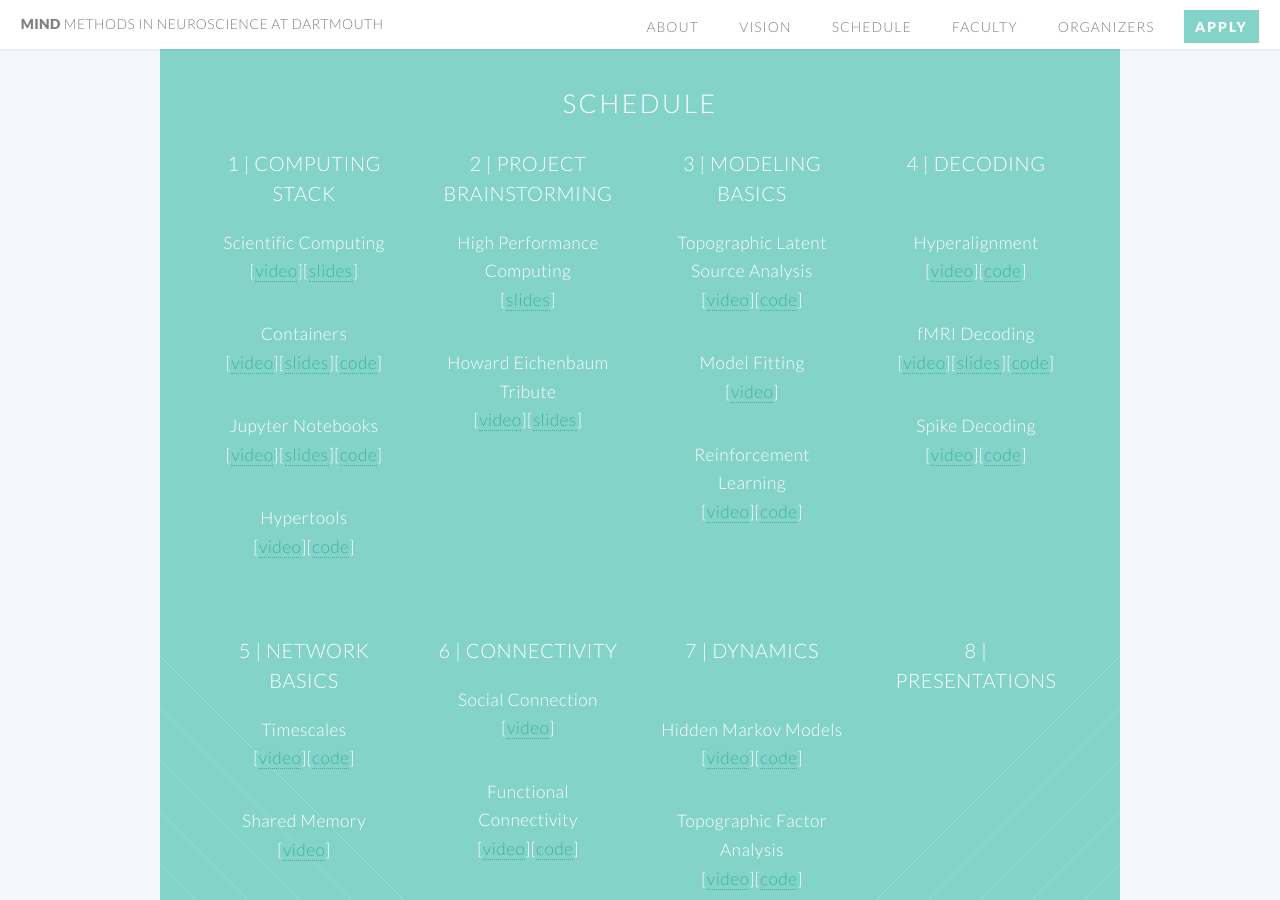
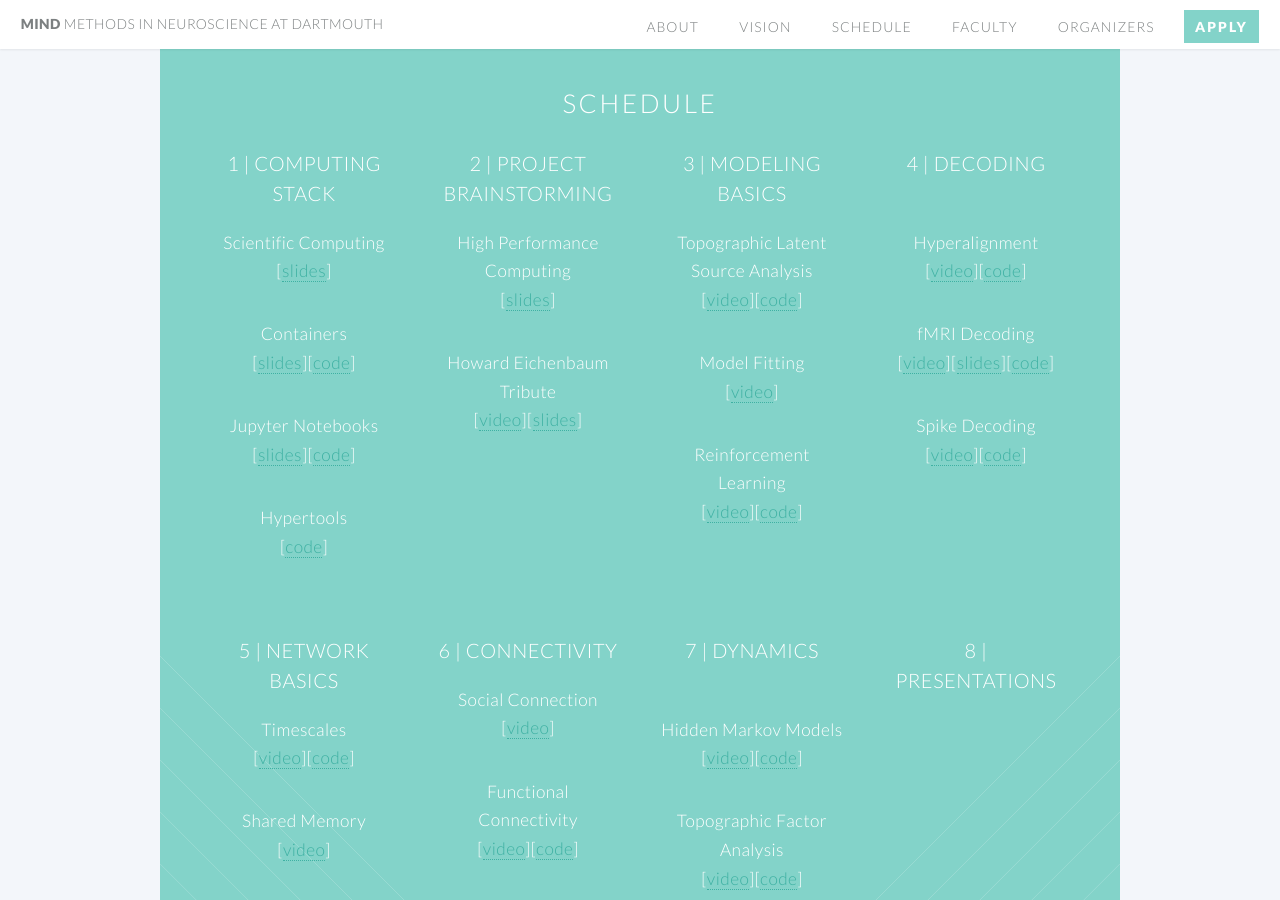
Before and after one commit to Summer-MIND/Summer-MIND.github.io, a Jekyll site: the page built from index.html, in a window 1280 px wide and 900 px high, scrolled down 1465 px. Built offline with Jekyll 4.4.1, drawn with Linux system fonts in a browser that asks for light colours; comment, search, counter and statistics services are not loaded.

Commit message:
removed empty links

```diff
--- a/index.html
+++ b/index.html
@@ -55,10 +55,10 @@
 										<h3>1 | Computing Stack</h3>
 									</header>
 									<ul>
-										<li><p>Scientific Computing<br>[<a href="">video</a>][<a href="https://github.com/Summer-MIND/mind_2017/blob/master/Lectures/Chang_ScientificComputing_MIND2017.pdf">slides</a>]</p></li>
-										<li><p>Containers<br>[<a href="">video</a>][<a href="">slides</a>][<a href="https://github.com/Summer-MIND/mind-tools">code</a>]</p></li>
-										<li><p>Jupyter Notebooks<br>[<a href="">video</a>][<a href="http://nbviewer.jupyter.org/format/slides/github/dartmouth-brainhack-2017/IntroToJupyter/blob/master/Intro_To_Jupyter_Notebooks.ipynb#/">slides</a>][<a href="https://github.com/dartmouth-brainhack-2017/IntroToJupyter/tree/9a2cca0a88b837745430b234a3002ba6165ed6ce">code</a>]</p></li>
-										<li><p>Hypertools<br>[<a href="">video</a>][<a href="https://github.com/ContextLab/hypertools">code</a>]</p></li>
+										<li><p>Scientific Computing<br>[<a href="https://github.com/Summer-MIND/mind_2017/blob/master/Lectures/Chang_ScientificComputing_MIND2017.pdf">slides</a>]</p></li>
+										<li><p>Containers<br>[<a href="">slides</a>][<a href="https://github.com/Summer-MIND/mind-tools">code</a>]</p></li>
+										<li><p>Jupyter Notebooks<br>[<a href="http://nbviewer.jupyter.org/format/slides/github/dartmouth-brainhack-2017/IntroToJupyter/blob/master/Intro_To_Jupyter_Notebooks.ipynb#/">slides</a>][<a href="https://github.com/dartmouth-brainhack-2017/IntroToJupyter/tree/9a2cca0a88b837745430b234a3002ba6165ed6ce">code</a>]</p></li>
+										<li><p>Hypertools<br>[<a href="https://github.com/ContextLab/hypertools">code</a>]</p></li>
 									</ul>
 								</section>
 							</div>
```
